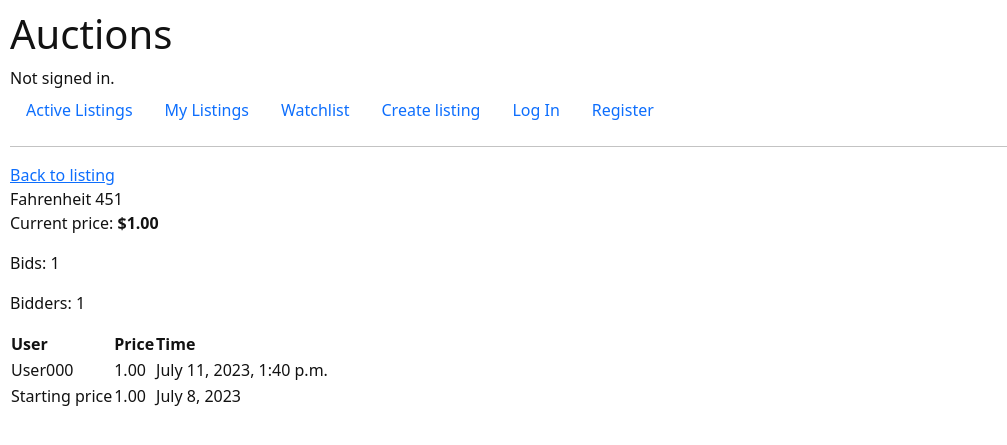
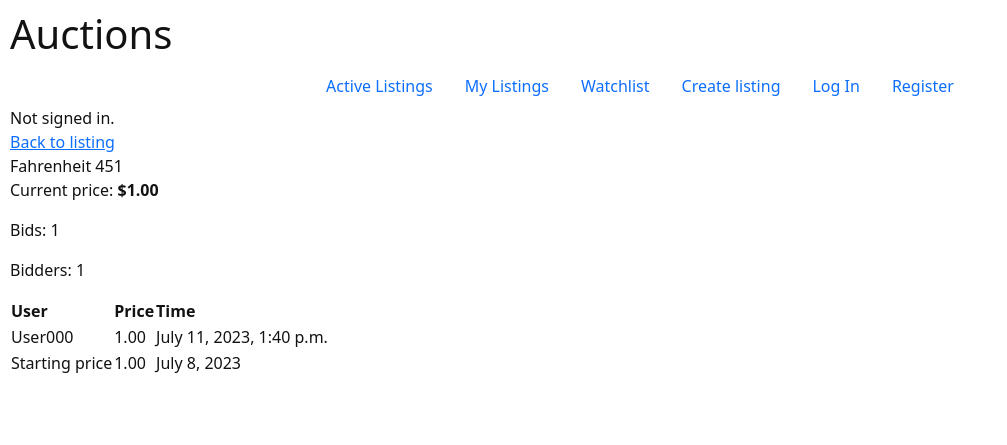
Before and after one commit to ThASh42/CS50w-project2-commerce, a Django app: page /2/bids in a window 1280 px wide. Shown: the top 445 px of the page, without its empty margins (0-1007 px from the left). Run offline with Django 3.2, Linux system fonts and the light colour scheme; data comes from the database, SQL or seed files in the repository; some libraries are stand-ins or nearby versions.

Commit message:
Rebuild HTML structure

```diff
--- a/auctions/templates/auctions/layout.html
+++ b/auctions/templates/auctions/layout.html
@@ -7,17 +7,13 @@
         <link href="{% static 'auctions/scss/styles.css' %}" rel="stylesheet">
     </head>
     <body>
+        <nav class="top-header">
+
             <h1>Auctions</h1>
             <div>
-            {% if user.is_authenticated %}
-                Signed in as <strong>{{ user.username }}</strong>.
-            {% else %}
-                Not signed in.
-            {% endif %}
-        </div>
-        <ul class="nav">
+                <ul class="nav justify-content-center">
                     <li class="nav-item">
-                <a class="nav-link" href="{% url 'index' %}">Active Listings</a>
+                        <a class="nav-link active" aria-current="page" href="{% url 'index' %}">Active Listings</a>
                     </li>
                     <li class="nav-item">
                         <a class="nav-link" href="{% url 'my_listings' %}">My Listings</a>
@@ -41,7 +37,17 @@
                         </li>
                     {% endif %}
                 </ul>
-        <hr>
+            </div>
+            <div>
+                {% if user.is_authenticated %}
+                    Signed in as <strong>{{ user.username }}</strong>.
+                {% else %}
+                    Not signed in.
+                {% endif %}
+            </div>
+
+        </nav>
+
         {% if messages %}
             {% for message in messages %}
                 <p {% if message.tags %} class="{{ message.tags }}" {% endif %}>{{ message }}</p>
```
Lines whose indentation alone changed are shown as unchanged.
